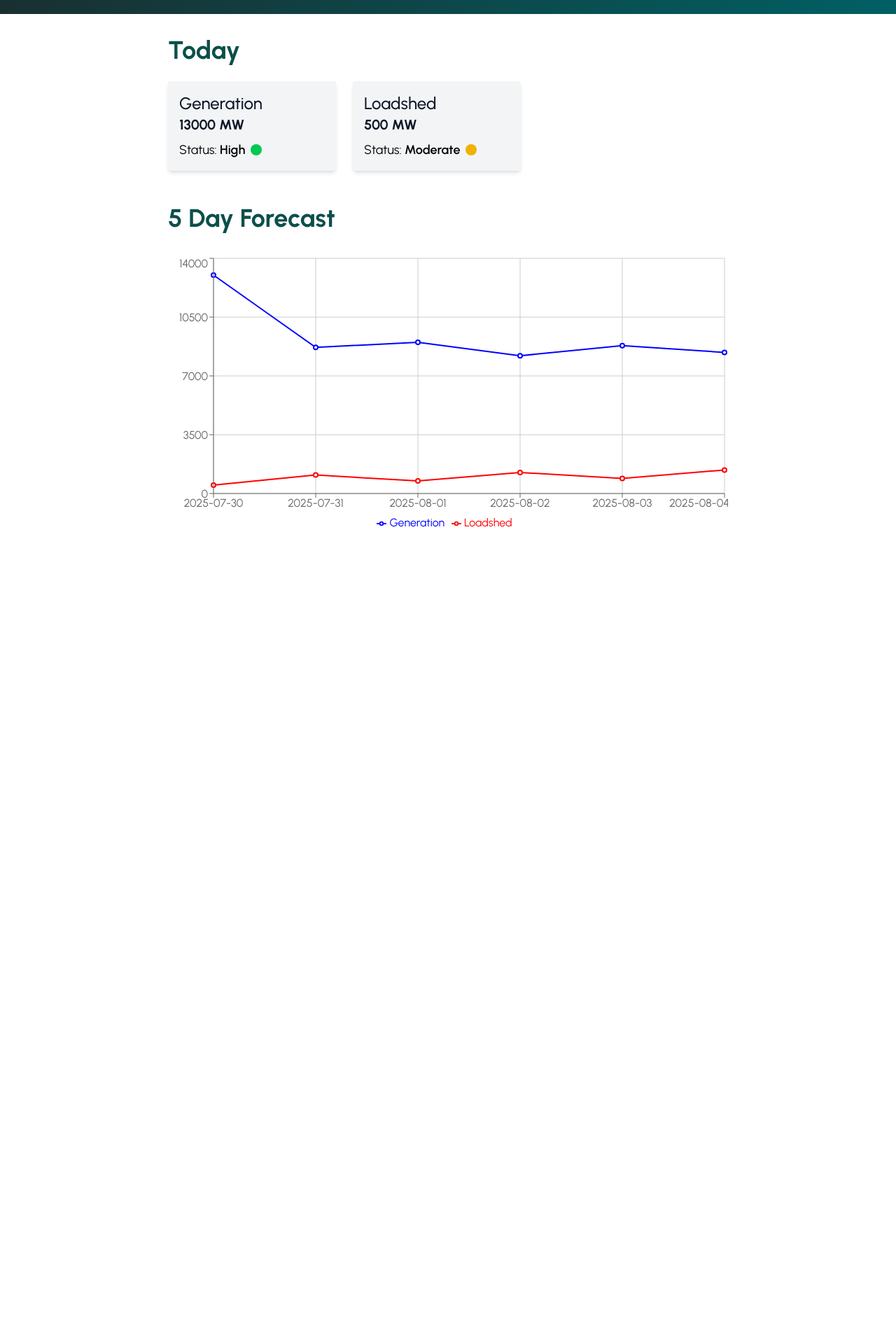
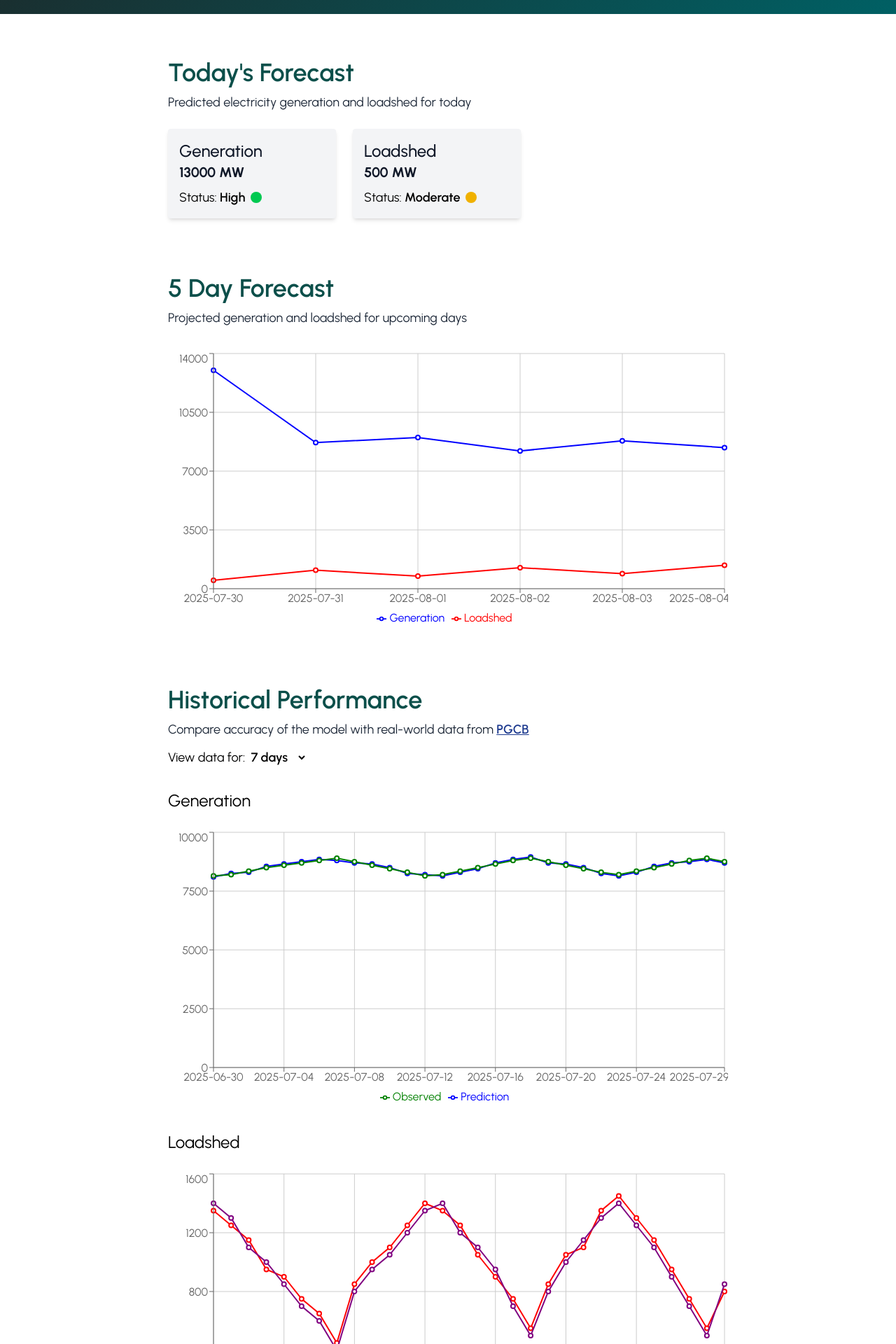
Before and after one commit to mashrursakif/bangladesh-electricity-forecast-website, a Next.js app: page / in a window 1280 px wide. Shown: the part 380-2300 px from the top of the page at 70% size. Before the commit the page ends 1176 px from the top, so only its background shows below. Built offline with nearby package versions, Linux system fonts and the light colour scheme.

Commit message:
Add historical performance section and range dropdown

```diff
--- a/src/app/components/ForecastSection.jsx
+++ b/src/app/components/ForecastSection.jsx
@@ -13,8 +13,12 @@ import {
 
 export default function ForecastSection() {
   return (
-    <div className='w-[800px] max-w-[800px] mt-12'>
-      <h2 className='text-teal-900 text-4xl font-bold'>5 Day Forecast</h2>
+    <div className='w-[800px] max-w-[800px] mt-20'>
+      <h2 className='text-teal-900 text-4xl font-semibold'>5 Day Forecast</h2>
+
+      <p className='text-lg text-gray-800 mt-2'>
+        Projected generation and loadshed for upcoming days
+      </p>
 
       <div className='mt-8'>
         <LineChart width={800} height={400} data={forecastData}>
--- /dev/null
+++ b/src/app/components/HistoricalSection.jsx
@@ -0,0 +1,99 @@
+'use client';
+
+import Link from 'next/link';
+import { data } from '../../../public/data';
+import {
+  LineChart,
+  Line,
+  CartesianGrid,
+  XAxis,
+  YAxis,
+  Tooltip,
+  Legend,
+} from 'recharts';
+import { useState } from 'react';
+import RangeDropdown from './RangeDropdown';
+
+export default function HistoricalSection() {
+  const [displayData, setDisplayData] = useState(data.slice(-30));
+
+  const handleChange = (e) => {
+    const range = parseInt(e.target.value);
+    setDisplayData(data.slice(-range));
+  };
+
+  return (
+    <div className='w-[800px] max-w-[800px] mt-20'>
+      <h2 className='text-teal-900 text-4xl font-semibold'>
+        Historical Performance
+      </h2>
+
+      <p className='text-lg text-gray-800 mt-2'>
+        Compare accuracy of the model with real-world data from{' '}
+        <Link
+          className='text-blue-900 font-semibold underline'
+          href='https://erp.powergrid.gov.bd/w/generations/view_generations'
+          target='_blank'
+          rel='noopener noreferrer'
+        >
+          PGCB
+        </Link>
+      </p>
+
+      <div className='mt-3'>
+        <label className='text-lg'>View data for: </label>
+        <RangeDropdown onChange={handleChange} />
+      </div>
+
+      <div>
+        <div className='mt-8'>
+          <h3 className='mb-6 text-2xl'>Generation</h3>
+
+          <LineChart width={800} height={400} data={displayData}>
+            <CartesianGrid />
+            <Line
+              stroke='blue'
+              strokeWidth={2}
+              dataKey='generation_prediction'
+              name='Prediction'
+            />
+            <Line
+              stroke='green'
+              strokeWidth={2}
+              dataKey='generation_label'
+              name='Observed'
+            />
+            <XAxis dataKey='date' />
+            <YAxis />
+            <Legend />
+            <Tooltip />
+          </LineChart>
+        </div>
+
+        <div className='mt-8'>
+          <h3 className='mb-6 text-2xl'>Loadshed</h3>
+
+          <LineChart width={800} height={400} data={displayData}>
+            <CartesianGrid />
+            <Line
+              stroke='red'
+              strokeWidth={2}
+              dataKey='loadshed_prediction'
+              name='Prediction'
+            />
+            <Line
+              stroke='purple'
+              strokeWidth={2}
+              dataKey='loadshed_label'
+              name='Observed'
+            />
+            <XAxis dataKey='date' />
+            <YAxis />
+            <Legend />
+            <Tooltip />
+          </LineChart>
+        </div>
+      </div>
+    </div>
+  );
+}
--- /dev/null
+++ b/src/app/components/RangeDropdown.jsx
@@ -0,0 +1,9 @@
+export default function RangeDropdown({ onChange: handleChange }) {
+  return (
+    <select onChange={handleChange} className='text-lg font-semibold'>
+      <option value='7'>7 days</option>
+      <option value='30'>30 days</option>
+      <option value='60'>60 days</option>
+    </select>
+  );
+}
--- a/src/app/components/TodaySection.jsx
+++ b/src/app/components/TodaySection.jsx
@@ -26,8 +26,12 @@ export default function TodaySection({ data }) {
   }
 
   return (
-    <div className='w-[800px] max-w-[800px]'>
-      <h2 className='text-teal-900 text-4xl font-bold'>Today</h2>
+    <div className='w-[800px] max-w-[800px] mt-8'>
+      <h2 className='text-teal-900 text-4xl font-semibold'>Today's Forecast</h2>
+
+      <p className='text-lg text-gray-800 mt-2'>
+        Predicted electricity generation and loadshed for today
+      </p>
 
       <div className='flex gap-6 mt-6'>
         <div className='p-4 bg-gray-100 rounded w-[240px] shadow-md'>
--- a/src/app/page.js
+++ b/src/app/page.js
@@ -1,5 +1,6 @@
 import { forecastData } from '../../public/data';
 import ForecastSection from './components/ForecastSection';
+import HistoricalSection from './components/HistoricalSection';
 import TodaySection from './components/TodaySection';
 
 export default function Home() {
@@ -21,10 +22,12 @@ export default function Home() {
         </div>
       </div>
 
-      <div className='flex flex-col items-center p-8'>
+      <div className='flex flex-col items-center p-8 pb-32'>
         <TodaySection data={todayData} />
 
         <ForecastSection />
+
+        <HistoricalSection />
       </div>
     </div>
   );
```
